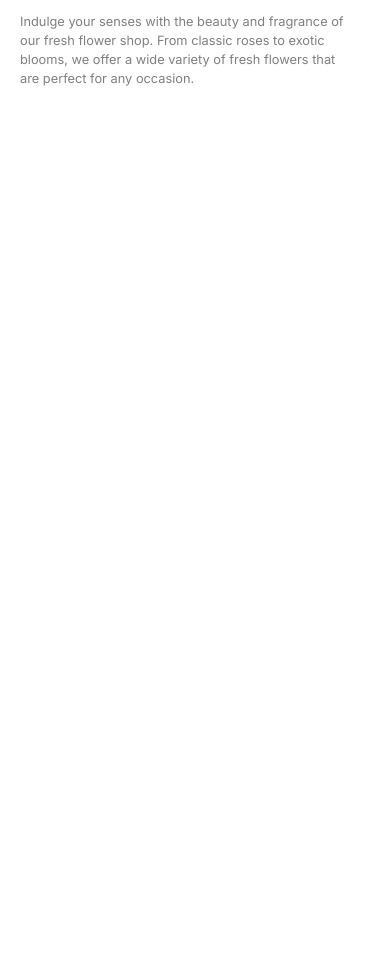
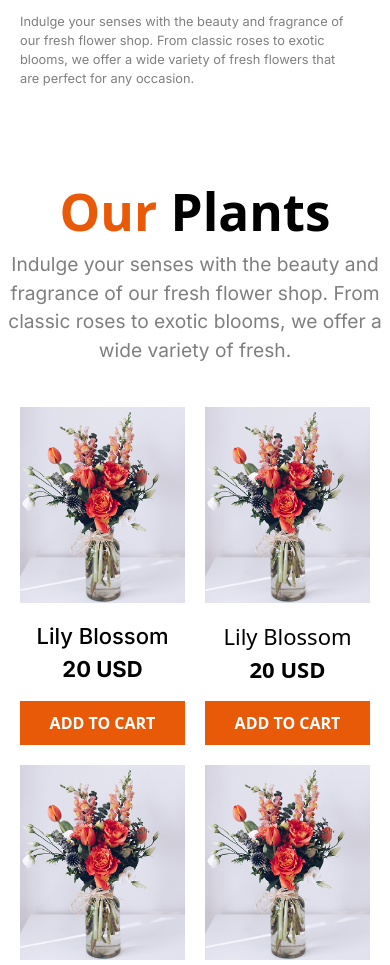
Before and after one commit to joy55566/Assignment-2, a plain HTML site: page index.html in a window 390 px wide. Shown: the part 579-1544 px from the top of the page. Before the commit the page ends 844 px from the top, so only its background shows below. Drawn offline with nearby package versions, Linux system fonts and the light colour scheme.

Commit message:
add plants section

```diff
--- a/index.html
+++ b/index.html
@@ -38,6 +38,62 @@
                 <img  src="assets/hero-flower.png" alt="">
             </div>
          </section>
+         <!-- Plants section -->
+          <section class="plants-section">
+            <h3 class="bold"><span class="primary-color">Our</span> Plants</h3>
+            <p class="p-description inter">Indulge your senses with the beauty and fragrance of our fresh flower shop. From
+                 classic roses to exotic blooms, we offer a wide variety of fresh.</p>
+            <div class="card-container grid">
+                <div class="card">
+                    <img src="assets/sample-flower-image.png" alt="">
+                    <p class="inter">Lily Blossom</p>
+                    <h6 class="inter">20 USD</h6>
+                    <button class="p-btn btn">ADD TO CART</button>
+                </div>
+                <div class="card">
+                    <img src="assets/sample-flower-image.png" alt="">
+                    <p>Lily Blossom</p>
+                    <h6>20 USD</h6>
+                    <button class="p-btn btn">ADD TO CART</button>
+                </div>
+                <div class="card">
+                    <img src="assets/sample-flower-image.png" alt="">
+                    <p>Lily Blossom</p>
+                    <h6>20 USD</h6>
+                    <button class="p-btn btn">ADD TO CART</button>
+                </div>
+                <div class="card">
+                    <img src="assets/sample-flower-image.png" alt="">
+                    <p>Lily Blossom</p>
+                    <h6>20 USD</h6>
+                    <button class="p-btn btn">ADD TO CART</button>
+                </div>
+                <div class="card">
+                    <img src="assets/sample-flower-image.png" alt="">
+                    <p>Lily Blossom</p>
+                    <h6>20 USD</h6>
+                    <button class="p-btn btn">ADD TO CART</button>
+                </div>
+                <div class="card">
+                    <img src="assets/sample-flower-image.png" alt="">
+                    <p>Lily Blossom</p>
+                    <h6>20 USD</h6>
+                    <button class="p-btn btn">ADD TO CART</button>
+                </div>
+                <div class="card">
+                    <img src="assets/sample-flower-image.png" alt="">
+                    <p>Lily Blossom</p>
+                    <h6>20 USD</h6>
+                    <button class="p-btn btn">ADD TO CART</button>
+                </div>
+                <div class="card">
+                    <img src="assets/sample-flower-image.png" alt="">
+                    <p>Lily Blossom</p>
+                    <h6>20 USD</h6>
+                    <button class="p-btn btn">ADD TO CART</button>
+                </div>
+            </div>
+          </section>
     </main>
 </body>
 </html>
--- a/style.css
+++ b/style.css
@@ -10,13 +10,16 @@
     background-color: var(--primary-color);
     color: #FFFFFF;
     font-weight: bold;
-    padding: 1rem;
+    padding: 10px;
 }
 .primary-color{
     color: #E95A08;
 }
 .display-flex{
     display: flex;
+}
+.grid{
+    display: grid;
 }
 .bold{
     font-weight: bold;
@@ -45,9 +48,7 @@ header{
 }
 /* Banner styles */
 .banner{
-    margin-top: 120px;
-    margin-left: 10vw;
-    margin-right: 10vw;
+    margin: 120px 10vw 0;
     gap: 3vw;
 }
 .banner-content{
@@ -68,6 +69,40 @@ header{
     display: flex;
     justify-content: flex-end;
     padding-top: 90px;
+}
+
+/* Plants section style */
+.plants-section{
+    text-align: center;
+    margin: 15vh 0 5vh;
+
+}
+.plants-section h3{
+    font-size: 3.2rem;
+}
+.p-description{
+    font-size: 1.2rem;
+    color: var(--dark-50);
+    white-space: pre-line;
+    margin-bottom: 5vh;
+}
+.card-container{
+    grid-template-columns: repeat(4,1fr);
+    gap: 25px;
+    margin: 0 10vw;
+}
+.card p{
+    margin: 15px auto 0;
+    font-size: 22px;
+    font-weight: 500;
+}
+.card h6{
+    margin: 0px auto 15px;
+    font-size: 22px;
+    font-weight: bold;
+}
+.p-btn{
+    width: 100%;
 }
 
 /* Responsive for mobile */
@@ -121,4 +156,37 @@ header{
     padding-top: 90px;
 }
 
+.plants-section{
+    text-align: center;
+    margin: 10vh 0 5vh;
+
 }
+.plants-section h3{
+    font-size: 3.2rem;
+}
+.p-description{
+    font-size: 1.2rem;
+    color: var(--dark-50);
+    white-space: pre-line;
+    margin-bottom: 5vh;
+}
+.card-container{
+    grid-template-columns: repeat(2,1fr);
+    gap: 20px;
+    margin: 0 20px;
+}
+.card p{
+    margin: 15px auto 0;
+    font-size: 22px;
+    font-weight: 500;
+}
+.card h6{
+    margin: 0px auto 15px;
+    font-size: 22px;
+    font-weight: bold;
+}
+.p-btn{
+    width: 100%;
+}
+
+}
```
